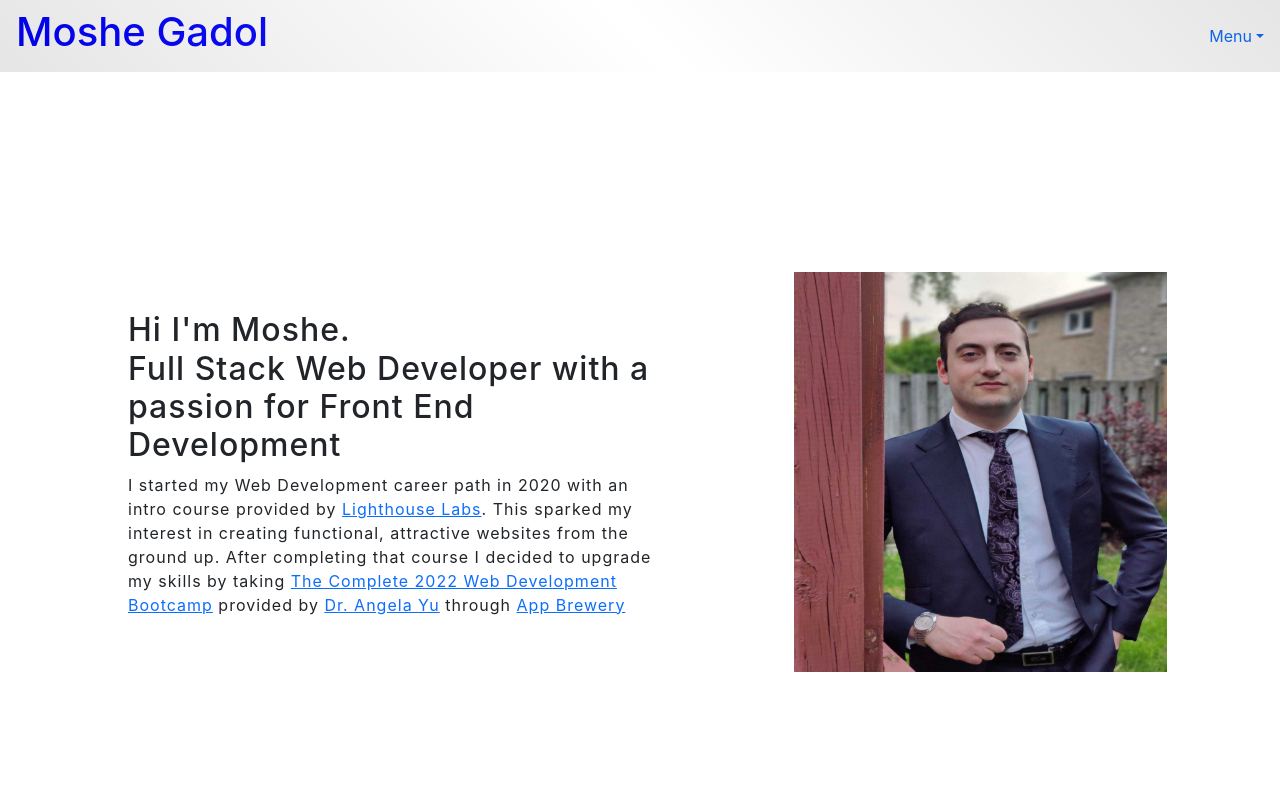
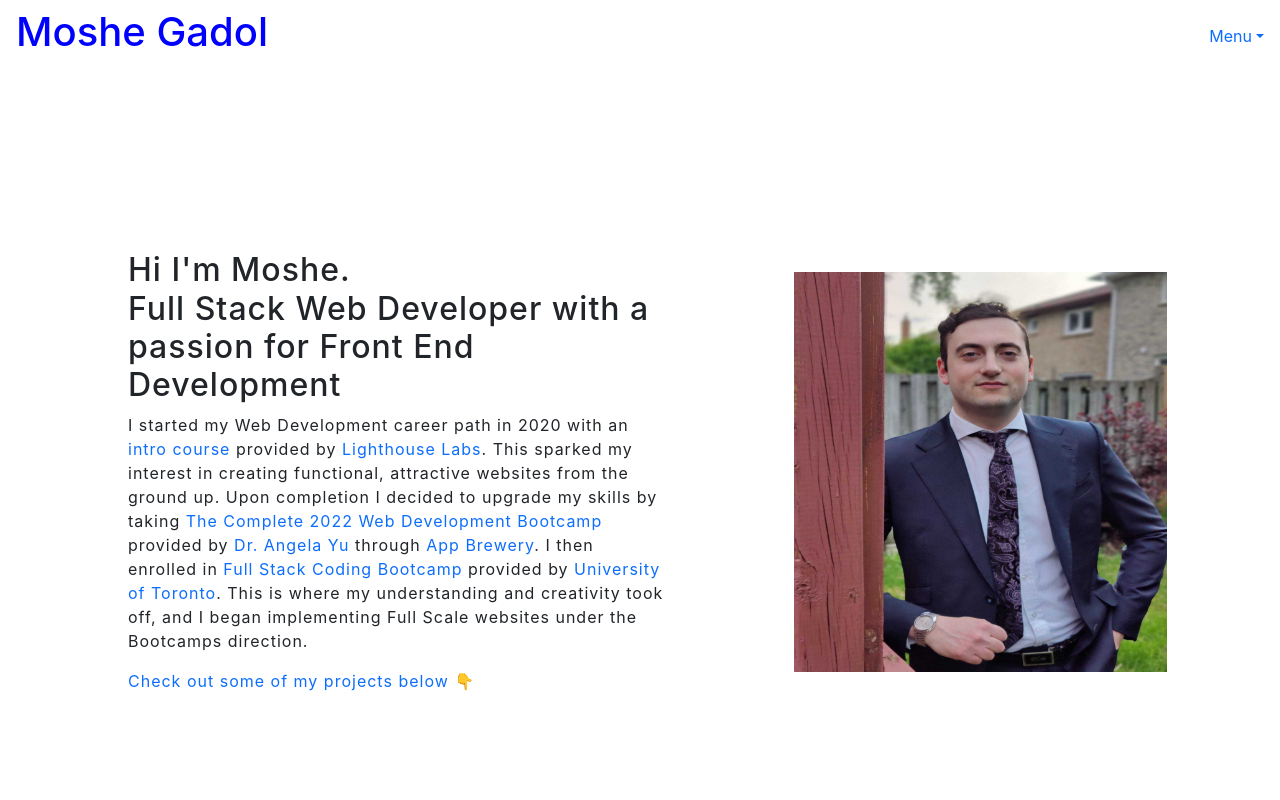
Before and after one commit to Moshe-jpg/react-portfolio, a React (Create React App) app: page / in a window 1280 px wide. Shown: the top 800 px of the page. Built offline with nearby package versions, Linux system fonts and the light colour scheme.

Commit message:
removed styling from a link

```diff
--- a/src/components/About/index.js
+++ b/src/components/About/index.js
@@ -10,10 +10,13 @@ const About = () => {
         <br></br>
         Full Stack Web Developer with a passion for Front End Development
       </h2>
-      <p>I started my Web Development career path in 2020 with an intro course provided by <a href="https://www.lighthouselabs.ca/">Lighthouse Labs</a>
-      . This sparked my interest in creating functional, attractive websites from the ground up. After completing that course I decided to upgrade
+      <p>I started my Web Development career path in 2020 with an <a href="https://www.lighthouselabs.ca/en/intro-web-development-course?gclid=Cj0KCQjwj7CZBhDHARIsAPPWv3eqoPJ7V9hJQsoIZmU6g6tFOQELBQO_oZmCRSEci_MjC6HHY3TED6MaAjjnEALw_wcB">intro course</a> provided by <a href="https://www.lighthouselabs.ca/">Lighthouse Labs</a>
+      . This sparked my interest in creating functional, attractive websites from the ground up. Upon completion I decided to upgrade
        my skills by taking <a href="https://www.udemy.com/course/the-complete-web-development-bootcamp/">The Complete 2022 Web Development Bootcamp
-       </a> provided by <a href="https://www.linkedin.com/in/angela-yu1/">Dr. Angela Yu</a> through <a href="https://www.londonappbrewery.com/">App Brewery</a></p>
+       </a> provided by <a href="https://www.linkedin.com/in/angela-yu1/">Dr. Angela Yu</a> through <a href="https://www.londonappbrewery.com/">App Brewery</a>.
+       I then enrolled in <a href="https://learn.utoronto.ca/programs-courses/courses/3440-uoft-scs-coding-boot-camp">Full Stack Coding Bootcamp</a> provided by <a href="http://learn.utoronto.ca/">University of Toronto</a>.
+       This is where my understanding and creativity took off, and I began implementing Full Scale websites under the Bootcamps direction.</p>
+       <a href="#portfolio">Check out some of my projects below 👇</a>
       </div>
       <div>
         <img class="moshe-pic" src={mosheImg} alt="moshe"></img>
--- a/src/index.css
+++ b/src/index.css
@@ -25,6 +25,10 @@ code {
   );
 }
 
+a {
+  text-decoration: none;
+}
+
 div .nav {
   display: flex;
   align-items: center;
@@ -32,11 +36,7 @@ div .nav {
 }
 
 #header {
-  position: sticky;
-  top: 0;
-  z-index: 1000;
   background: #ffffff;
-  opacity: 90%;
 }
 
 h1 {
```
